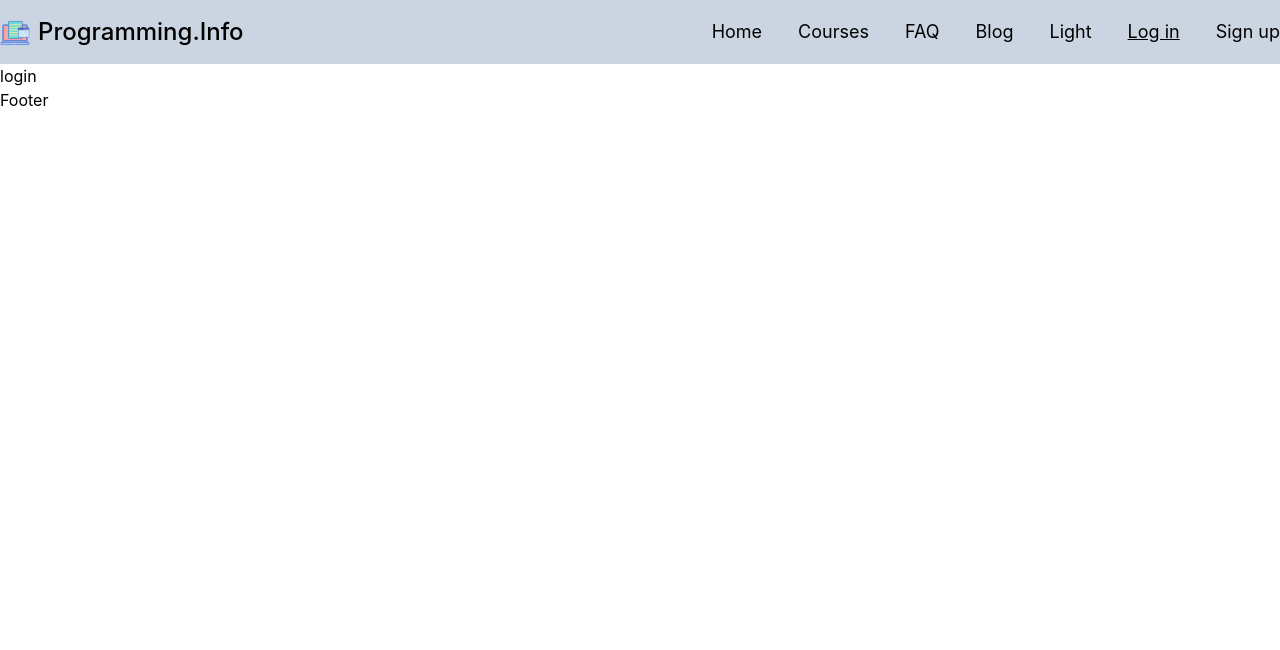
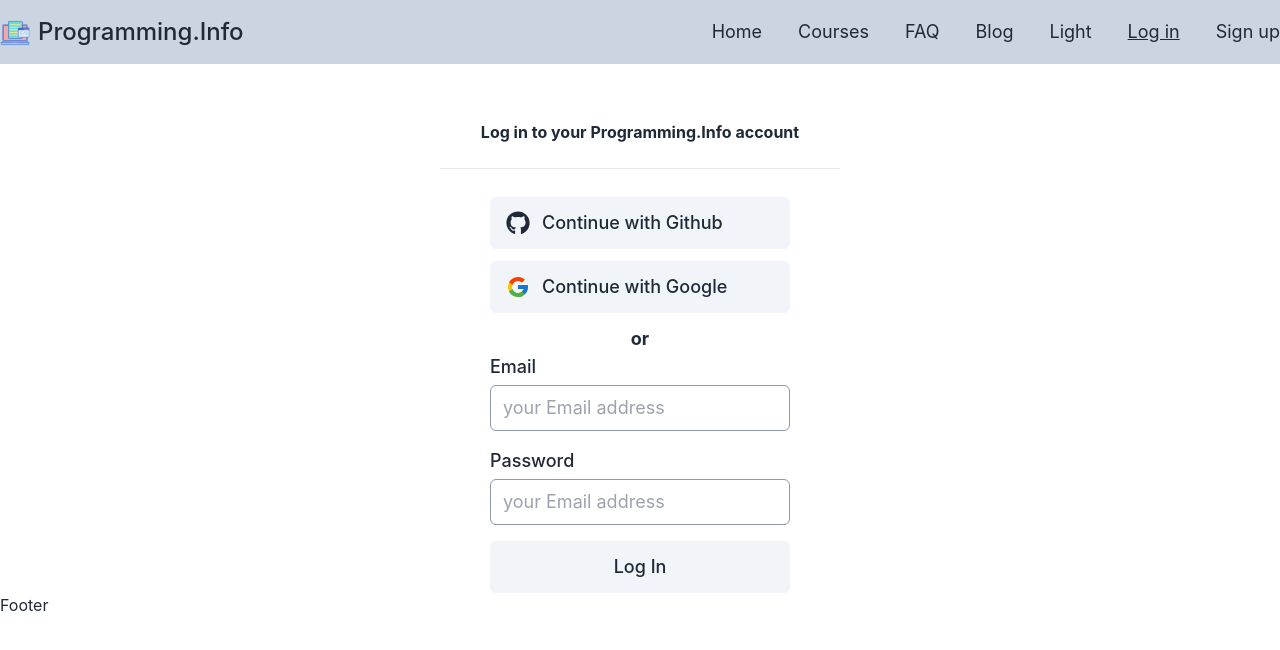
Before and after one commit to mohammedtakbir/Assignment-10-Programming.Info-client-site, a React (Create React App) app: page /login in a window 1280 px wide. Shown: the top 650 px of the page. Built offline with nearby package versions, Linux system fonts and the light colour scheme.

Commit message:
login UI added

```diff
--- a/package.json
+++ b/package.json
@@ -6,8 +6,10 @@
     "@testing-library/jest-dom": "^5.16.5",
     "@testing-library/react": "^13.4.0",
     "@testing-library/user-event": "^13.5.0",
+    "daisyui": "^2.33.0",
     "react": "^18.2.0",
     "react-dom": "^18.2.0",
+    "react-icons": "^4.6.0",
     "react-router-dom": "^6.4.2",
     "react-scripts": "5.0.1",
     "web-vitals": "^2.1.4"
--- a/public/index.html
+++ b/public/index.html
@@ -1,5 +1,5 @@
 <!DOCTYPE html>
-<html lang="en">
+<html lang="en" data-theme="light">
   <head>
     <meta charset="utf-8" />
     <link rel="icon" href="%PUBLIC_URL%/favicon.ico" />
--- a/src/components/Login/Login.js
+++ b/src/components/Login/Login.js
@@ -1,9 +1,67 @@
 import React from 'react';
+import { FaGithub } from "react-icons/fa";
+import { FcGoogle } from "react-icons/fc";
 
 const Login = () => {
+
+
+
+    const handleLogIn = (e) => {
+        e.preventDefault();
+        const form = e.target;
+        const email = form.email.value;
+        const password = form.password.value;
+
+
+
+
+    }
+
+
     return (
         <div>
-            <h2>login</h2>
+            <h3 className='text-center mt-14 font-bold mb-6'>Log in to your Programming.Info account</h3>
+            <hr className='w-[400px] mx-auto' />
+            <div className='flex justify-center mt-7'>
+                <div>
+                    <button className='flex items-center bg-slate-100 hover:bg-slate-200 py-3 px-4 mb-3 rounded-md text-lg w-[300px]'>
+                        <span className='text-2xl'><FaGithub /></span>
+                        <span className='font-medium ml-3'>Continue with Github</span>
+                    </button>
+                    <button className='flex items-center bg-slate-100 hover:bg-slate-200 py-3 px-4 rounded-md text-lg w-[300px]'>
+                        <span className='text-2xl'><FcGoogle /></span>
+                        <span className='font-medium ml-3'>Continue with Google</span>
+                    </button>
+                    <p className='text-center text-lg font-bold mt-3'>or</p>
+                    <form onSubmit={handleLogIn}>
+                        <div className='mb-4'>
+                            <label
+                                htmlFor=""
+                                className='block text-lg font-medium mb-1'>Email</label>
+                            <input
+                                className='border w-[300px] border-[#8c99ab] py-2 px-3 rounded-md text-lg'
+                                type="email"
+                                name="email"
+                                id=""
+                                placeholder='your Email address' />
+                        </div>
+                        <div className='mb-4'>
+                            <label
+                                htmlFor=""
+                                className='block text-lg font-medium mb-1'>Password</label>
+                            <input
+                                className='border w-[300px] border-[#8c99ab] py-2 px-3 rounded-md text-lg'
+                                type="password"
+                                name="password"
+                                id=""
+                                placeholder='your Email address' />
+                        </div>
+                        <div>
+                            <button type='submit' className='bg-slate-100 hover:bg-slate-200 py-3 px-4 rounded-md w-[300px] text-lg font-medium'>Log In</button>
+                        </div>
+                    </form>
+                </div>
+            </div>
         </div>
     );
 };
--- a/tailwind.config.js
+++ b/tailwind.config.js
@@ -6,5 +6,5 @@ module.exports = {
   theme: {
     extend: {},
   },
-  plugins: [],
+  plugins: [require("daisyui")],
 }
```
Also changed, not shown: 1 other file (tests, documents, lock files or other folders).
